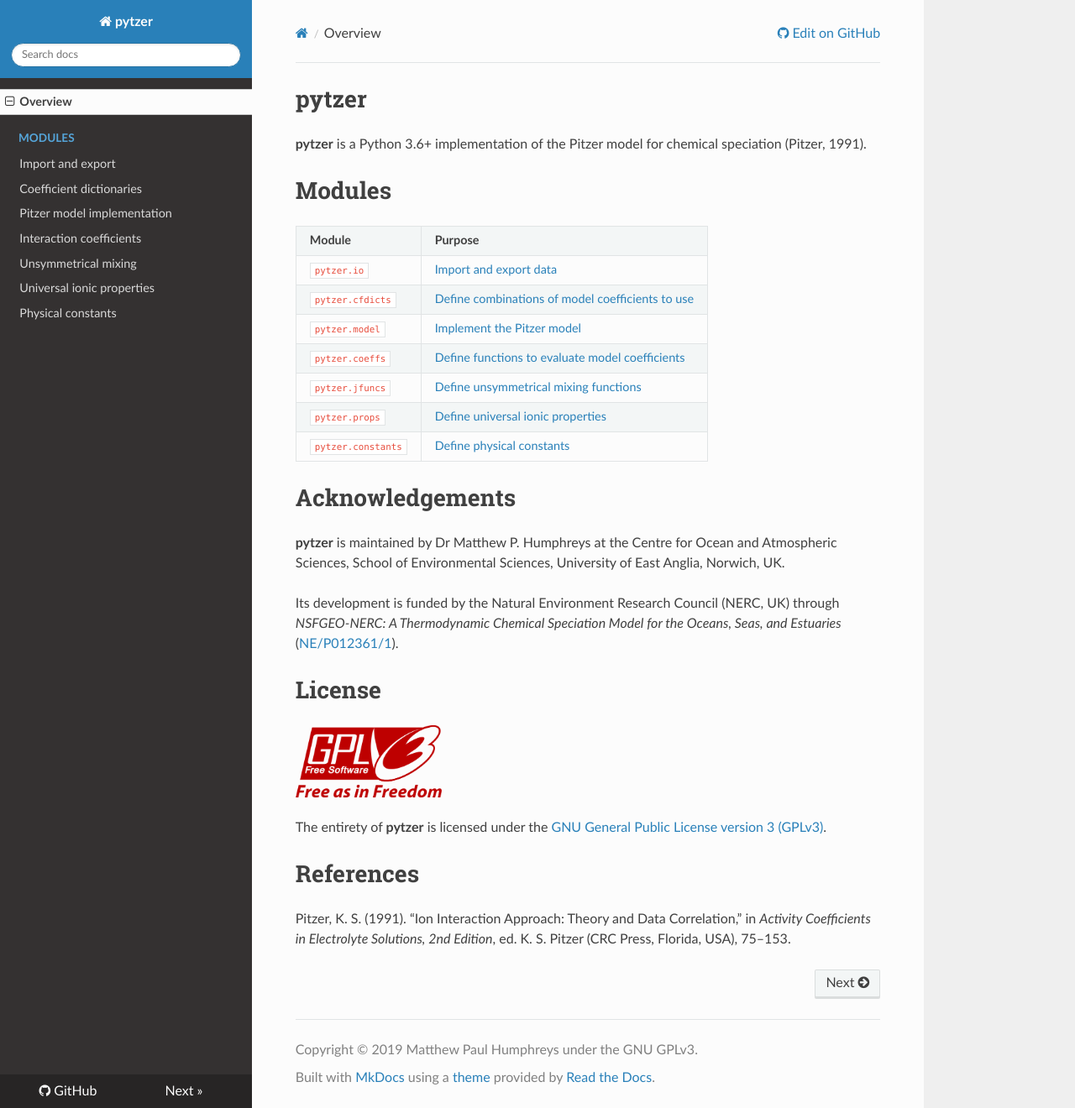
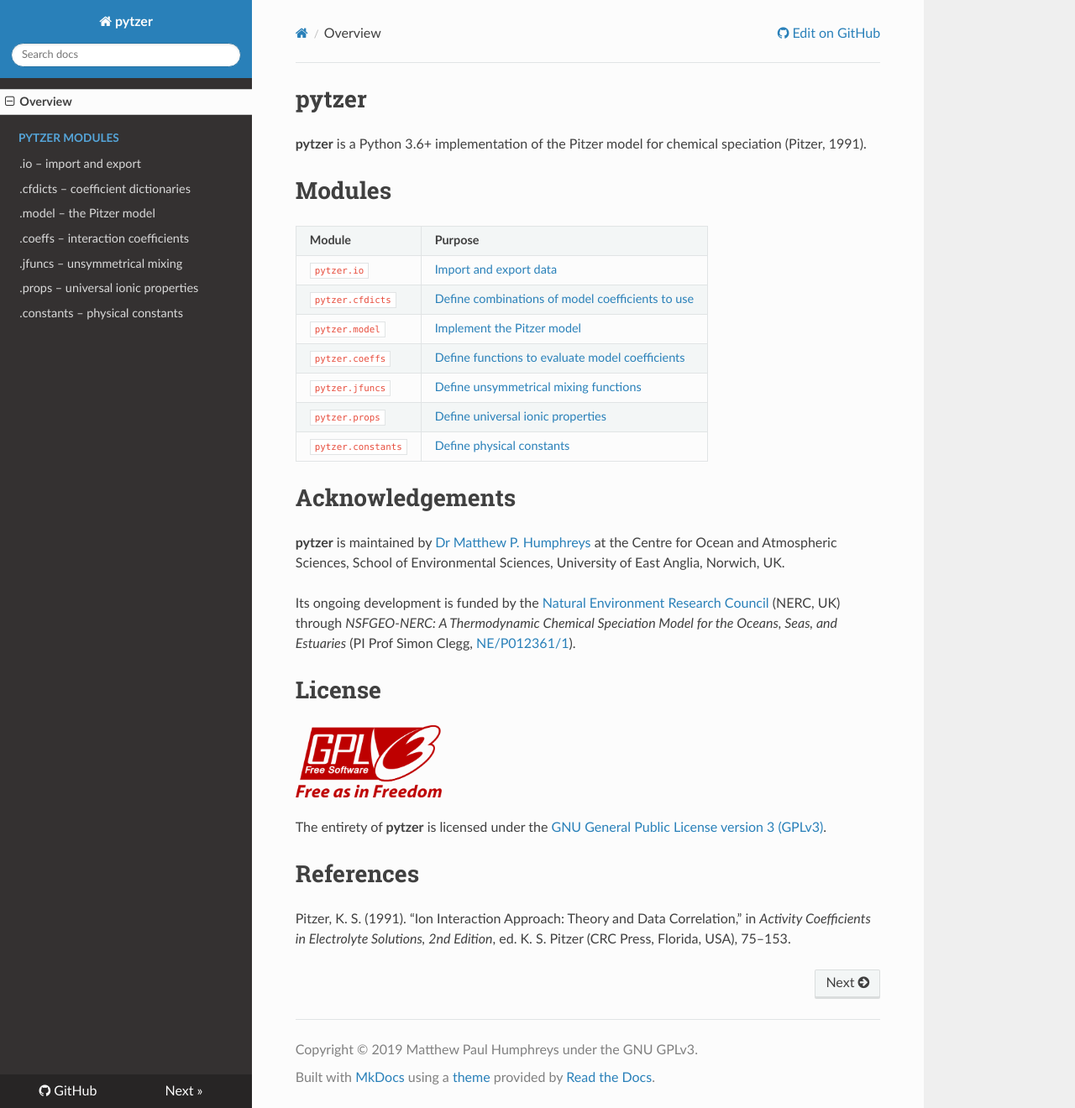
Before and after one commit to mvdh7/pytzer, an MkDocs documentation site: the page built from docs/index.md, in a window 1280 px wide and 1320 px high. Shown: the whole window at 84% size. Built offline with MkDocs 1.6.1, drawn with Linux system fonts in a browser that asks for light colours; nearby versions of some CDN libraries.

Commit message:
Rename everything back!

```diff
--- a/docs/index.md
+++ b/docs/index.md
@@ -14,46 +14,45 @@
 </tr><tr>
 
 <td><code>pytzer.io</code></td>
-<td><a href="modules/import-and-export">Import and export data</a></td>
+<td><a href="modules/io">Import and export data</a></td>
 
 </tr><tr>
 
 <td><code>pytzer.cfdicts</code></td>
-<td><a href="modules/coefficient-dictionaries">Define combinations of model coefficients to use</a></td>
+<td><a href="modules/cfdicts">Define combinations of model coefficients to use</a></td>
 
 </tr><tr>
 
 <td><code>pytzer.model</code></td>
-<td><a href="modules/pitzer-model-implementation">Implement the Pitzer model</a></td>
+<td><a href="modules/model">Implement the Pitzer model</a></td>
 
 </tr><tr>
 
 <td><code>pytzer.coeffs</code></td>
-<td><a href="modules/interaction-coefficients">Define functions to evaluate model coefficients</a></td>
+<td><a href="modules/coeffs">Define functions to evaluate model coefficients</a></td>
 
 </tr><tr>
 
 <td><code>pytzer.jfuncs</code></td>
-<td><a href="modules/unsymmetrical-mixing">Define unsymmetrical mixing functions</a></td>
+<td><a href="modules/jfuncs">Define unsymmetrical mixing functions</a></td>
 
 </tr><tr>
 
 <td><code>pytzer.props</code></td>
-<td><a href="modules/universal-ionic-properties">Define universal ionic properties</a></td>
+<td><a href="modules/props">Define universal ionic properties</a></td>
 
 </tr><tr>
 
 <td><code>pytzer.constants</code></td>
-<td><a href="modules/physical-constants">Define physical constants</a></td>
+<td><a href="modules/constants">Define physical constants</a></td>
 
 </tr></table>
 
 # Acknowledgements
 
-**pytzer** is maintained by Dr Matthew P. Humphreys at the Centre for Ocean and Atmospheric Sciences, School of Environmental Sciences, University of East Anglia, Norwich, UK.
+**pytzer** is maintained by [Dr Matthew P. Humphreys](https://mvdh.xyz) at the Centre for Ocean and Atmospheric Sciences, School of Environmental Sciences, University of East Anglia, Norwich, UK.
 
-Its development is funded by the Natural Environment Research Council (NERC, UK) through
-*NSFGEO-NERC: A Thermodynamic Chemical Speciation Model for the Oceans, Seas, and Estuaries* ([NE/P012361/1](http://gotw.nerc.ac.uk/list_full.asp?pcode=NE%2FP012361%2F1)).
+Its ongoing development is funded by the [Natural Environment Research Council](https://nerc.ukri.org/) (NERC, UK) through *NSFGEO-NERC: A Thermodynamic Chemical Speciation Model for the Oceans, Seas, and Estuaries* (PI Prof Simon Clegg, [NE/P012361/1](http://gotw.nerc.ac.uk/list_full.asp?pcode=NE%2FP012361%2F1)).
 
 # License
 
--- a/mkdocs.yml
+++ b/mkdocs.yml
@@ -9,11 +9,11 @@
 
 nav:
     - Overview: index.md
-    - Modules:
-        - Import and export: modules/io.md
-        - Coefficient dictionaries: modules/coefficient-dictionaries.md
-        - Pitzer model implementation: modules/pitzer-model-implementation.md
-        - Interaction coefficients: modules/interaction-coefficients.md
-        - Unsymmetrical mixing: modules/unsymmetrical-mixing.md
-        - Universal ionic properties: modules/universal-ionic-properties.md
-        - Physical constants: modules/physical-constants.md
+    - pytzer modules:
+        - .io – import and export:          modules/io.md
+        - .cfdicts – coefficient dictionaries:   modules/cfdicts.md
+        - .model – the Pitzer model:           modules/model.md
+        - .coeffs – interaction coefficients:   modules/coeffs.md
+        - .jfuncs – unsymmetrical mixing:       modules/jfuncs.md
+        - .props – universal ionic properties: modules/props.md
+        - .constants – physical constants:         modules/constants.md
```
Also changed, not shown: docs/modules/cfdicts.md (renamed from docs/modules/coefficient-dictionaries.md), docs/modules/coeffs.md (renamed from docs/modules/interaction-coefficients.md), docs/modules/constants.md (renamed from docs/modules/physical-constants.md), docs/modules/jfuncs.md (renamed from docs/modules/unsymmetrical-mixing.md), docs/modules/model.md (renamed from docs/modules/pitzer-model-implementation.md), docs/modules/props.md (renamed from docs/modules/universal-ionic-properties.md).
